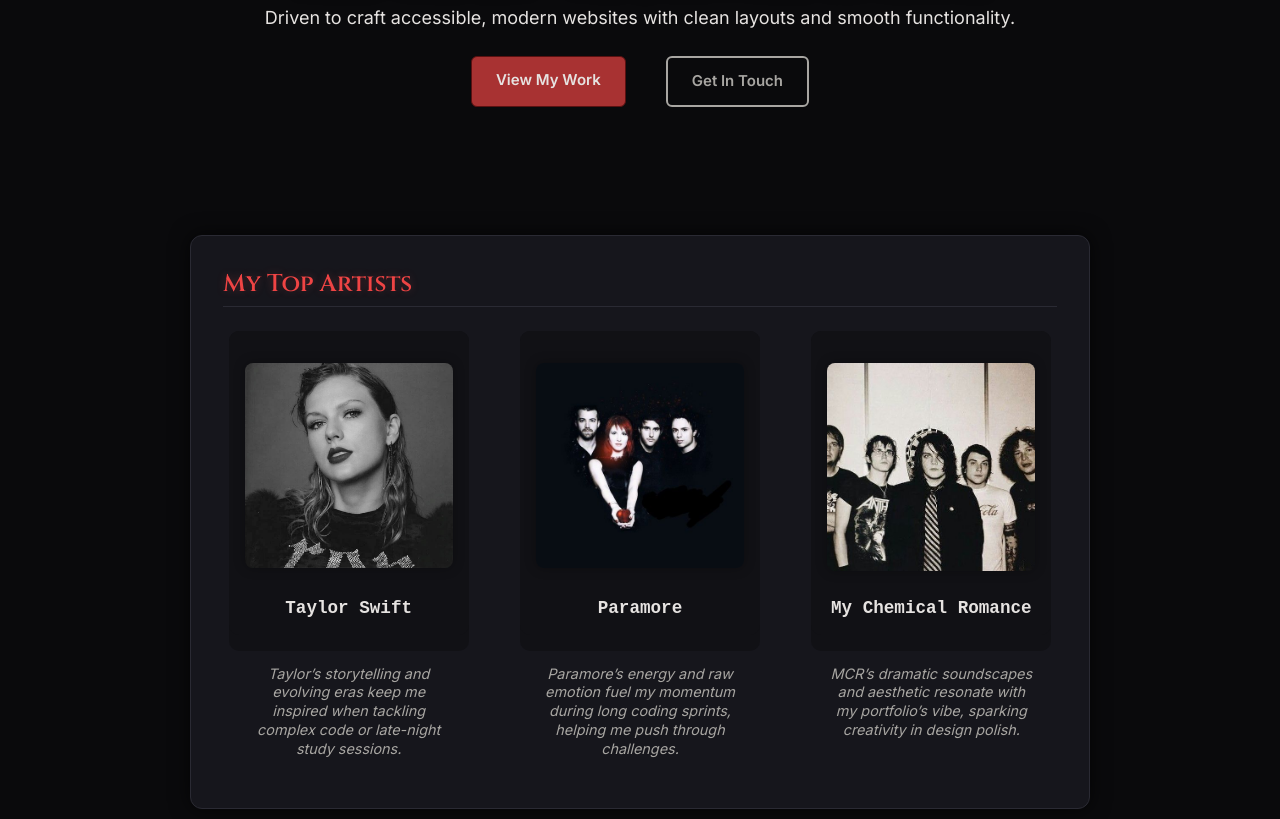
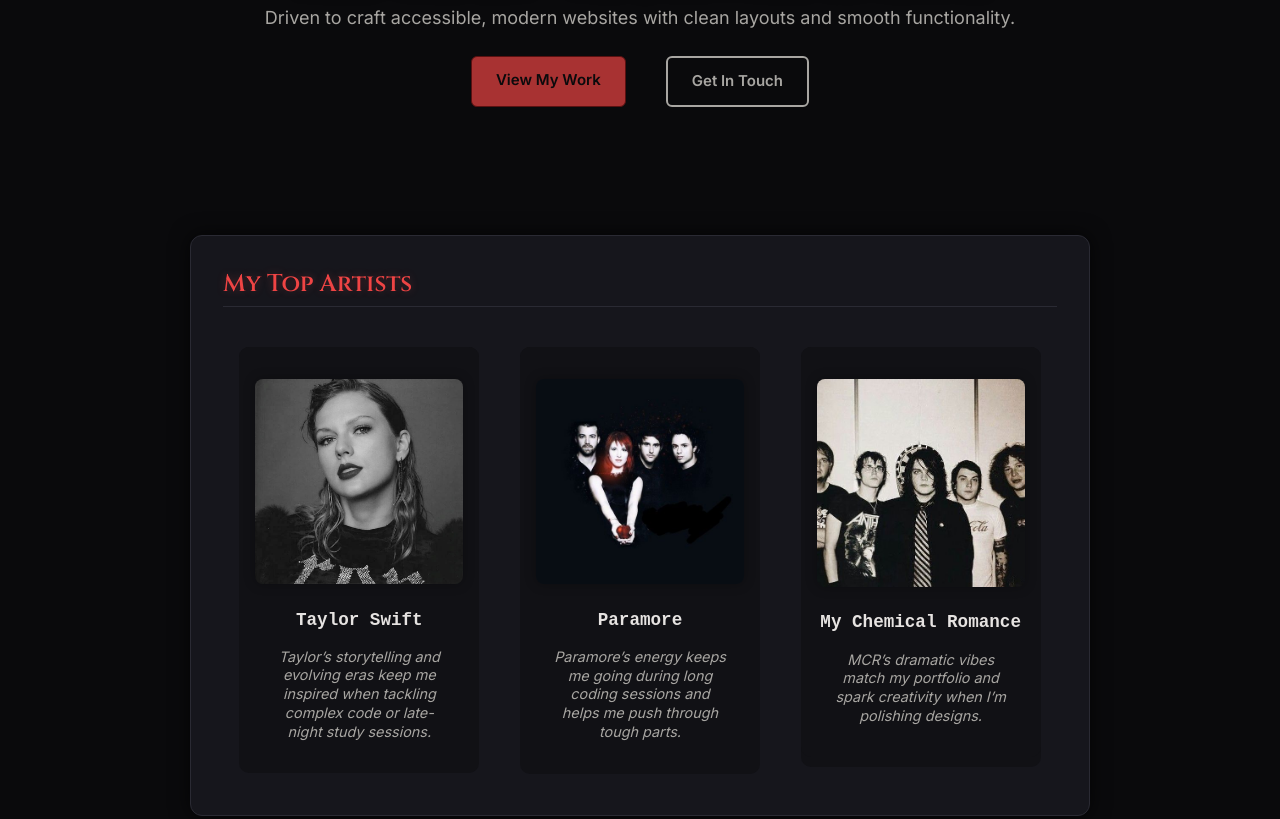
Before and after one commit to GouuuM/Webportfolio, a plain HTML site: page Finals/index.html in a window 1280 px wide. Shown: the part 213-1032 px from the top of the page. Drawn offline with nearby package versions, Linux system fonts and the light colour scheme.

Commit message:
debug (again)

```diff
--- a/Finals/index.html
+++ b/Finals/index.html
@@ -73,6 +73,11 @@
       <div class="artist-front">
         <img src="images/Taylor-Swift-darkmode.jpg" alt="Taylor Swift" class="artist-img" id="ts-front-img">
         <h5 class="artist-name">Taylor Swift</h5>
+        <div class="artist-caption text-center">
+          <p class="artist-reflection">
+            Taylor’s storytelling and evolving eras keep me inspired when tackling complex code or late-night study sessions.
+          </p>
+        </div>
       </div>
       <div class="artist-back">
         <div class="album-wrapper fade-right visible">
@@ -84,13 +89,8 @@
       </div>
     </div>
   </div>
-        <!-- ✅ Reflection below the card -->
-        <div class="artist-caption fade-section text-center">
-          <p class="artist-reflection">
-            Taylor’s storytelling and evolving eras keep me inspired when tackling complex code or late-night study sessions.
-          </p>
 </div>
-      </div>
+
 
       <!-- Paramore -->
 <div class="artist-item">
@@ -99,6 +99,11 @@
       <div class="artist-front">
         <img src="images/Paramore-darkmode.jpg" alt="Paramore" class="artist-img" id="paramore-front-img">
         <h5 class="artist-name">Paramore</h5>
+        <div class="artist-caption text-center">
+          <p class="artist-reflection">
+            Paramore’s energy keeps me going during long coding sessions and helps me push through tough parts.
+          </p>
+        </div>
       </div>
       <div class="artist-back">
         <div class="album-wrapper fade-right visible">
@@ -110,12 +115,8 @@
       </div>
     </div>
   </div>
-        <div class="artist-caption fade-section text-center">
-          <p class="artist-reflection">
-            Paramore’s energy and raw emotion fuel my momentum during long coding sprints, helping me push through challenges.
-          </p>
 </div>
-      </div>
+
 
       <!-- My Chemical Romance -->
 <div class="artist-item">
@@ -124,6 +125,11 @@
       <div class="artist-front">
         <img src="images/MCR-darkmode.jpg" alt="My Chemical Romance" class="artist-img" id="mcr-front-img">
         <h5 class="artist-name">My Chemical Romance</h5>
+        <div class="artist-caption text-center">
+          <p class="artist-reflection">
+            MCR’s dramatic vibes match my portfolio and spark creativity when I’m polishing designs.
+          </p>
+        </div>
       </div>
       <div class="artist-back">
         <div class="album-wrapper fade-right visible">
@@ -135,14 +141,8 @@
       </div>
     </div>
   </div>
-        <div class="artist-caption fade-section text-center">
-          <p class="artist-reflection">
-            MCR’s dramatic soundscapes and aesthetic resonate with my portfolio’s vibe, sparking creativity in design polish.
-          </p>
 </div>
-      </div>
-    </div>
-  </div>
+
 </section>
 
 <!-- Skills -->
@@ -155,23 +155,21 @@
       <div class="skill-card p-6 rounded-lg shadow-md hover:shadow-red-500/40 transition text-center">
         <h3 class="text-xl font-cinzel text-yellow-600 mb-2">Designer</h3>
         <p class="text-gray-400 italic">
-          I create visuals that balance clarity, creativity, and impact.
+          I design visuals that combine clarity, creativity, and impact.
         </p>
         <h4 class="mt-4 text-red-500 font-semibold">What I enjoy designing:</h4>
         <ul class="list-disc list-inside text-gray-300 mt-2">
           <li>Interfaces</li>
           <li>Websites</li>
-          <li>Branding</li>
           <li>Media layouts</li>
+          <li>Social media graphics</li>
         </ul>
         <h4 class="mt-4 text-red-500 font-semibold">Design Tools I use:</h4>
         <ul class="list-disc list-inside text-gray-300 mt-2">
+          <li>Canva</li>
           <li>Figma</li>
           <li>Photoshop</li>
           <li>Premiere Pro</li>
-          <li>Affinity Designer</li>
-          <li>Sketch</li>
-          <li>Pen & Paper</li>
         </ul>
       </div>
     </div>
@@ -181,7 +179,7 @@
       <div class="skill-card p-6 rounded-lg shadow-md hover:shadow-red-500/40 transition text-center">
         <h3 class="text-xl font-cinzel text-yellow-600 mb-2">Frontend Developer</h3>
         <p class="text-gray-400 italic">
-          I turn ideas into responsive, interactive experiences with clean and maintainable code.
+          I transform ideas into interactive, responsive experiences using clean, maintainable code.
         </p>
         <h4 class="mt-4 text-red-500 font-semibold">Languages I work with:</h4>
         <ul class="list-disc list-inside text-gray-300 mt-2">
@@ -189,14 +187,12 @@
           <li>CSS</li>
           <li>JavaScript</li>
           <li>Sass</li>
-          <li>Git</li>
         </ul>
         <h4 class="mt-4 text-red-500 font-semibold">Dev Tools I rely on:</h4>
         <ul class="list-disc list-inside text-gray-300 mt-2">
           <li>VS Code</li>
           <li>Tailwind</li>
           <li>Bootstrap</li>
-          <li>Netlify</li>
           <li>Github</li>
         </ul>
       </div>
@@ -212,9 +208,12 @@
     <!-- School Management System -->
     <div class="col-md-6">
       <div class="skill-card p-6 rounded-lg shadow-md hover:shadow-red-500/40 transition">
-        <h5 class="text-lg font-cinzel text-yellow-600 mb-2">School Management System</h5>
+        <h5 class="text-lg font-cinzel text-yellow-600 mb-2">
+          <a href="https://github.com/GouuuM/PROJECT-S.W.I.F.T"
+            target="_blank"
+            class="theme-link">School Management System</a></h5>
         <ul class="list-disc list-inside text-gray-300">
-          <li>Java-based system</li>
+          <li>Java-based console system</li>
           <li>Teacher panel</li>
           <li>Assignments & announcements</li>
         </ul>
@@ -224,11 +223,14 @@
     <!-- Portfolio UI/UX -->
     <div class="col-md-6">
       <div class="skill-card p-6 rounded-lg shadow-md hover:shadow-red-500/40 transition">
-        <h5 class="text-lg font-cinzel text-yellow-600 mb-2">Portfolio UI/UX</h5>
+        <h5 class="text-lg font-cinzel text-yellow-600 mb-2">
+          <a href="https://github.com/GouuuM/Webportfolio"
+            target="_blank"
+            class="theme-link">Portfolio UI/UX</a></h5>
         <ul class="list-disc list-inside text-gray-300">
-          <li>Dark gothic portfolio</li>
           <li>Cursor glow & parallax</li>
           <li>Theme toggle</li>
+          <li>Webporfolio</li>
         </ul>
       </div>
     </div>
@@ -285,7 +287,7 @@
           Worlds 2024 Champion (League of Legends)
         </h5>
         <p>
-          Victory on the global stage, proving skill, strategy, and teamwork at the highest level.
+          Showcasing technical skill, strategic thinking, and teamwork.
         </p>
 
         <!-- Overlay hover media -->
@@ -302,7 +304,7 @@
           Emerald 1 — League of Legends
         </h5>
         <p>
-          Top-tier rank, highlighting perseverance, strategy, and teamwork.
+          Achieving a top-tier rank, demonstrating perseverance, strategic problem-solving, and strong teamwork.
         </p>
 
         <!-- Overlay hover media -->
@@ -324,7 +326,7 @@
       <div class="skill-card p-6 rounded-lg shadow-md hover:shadow-red-500/40 transition">
         <h5 class="text-lg font-cinzel text-yellow-600 mb-2">NCII</h5>
         <p>
-          National Certificate II — foundational technical proficiency.
+          Software & Hardware Systems
         </p>
       </div>
     </div>
@@ -334,7 +336,7 @@
       <div class="skill-card p-6 rounded-lg shadow-md hover:shadow-red-500/40 transition">
         <h5 class="text-lg font-cinzel text-yellow-600 mb-2">NCIII</h5>
         <p>
-          National Certificate III — advanced technical specialization.
+         Creative & Digital Graphics Design
         </p>
       </div>
     </div>
--- a/Finals/style.css
+++ b/Finals/style.css
@@ -9,7 +9,7 @@
 
   --accent: #a83232;
   --accent-light: #d94c4c;
-  --secondary: #c0a060;
+  --secondary: #f3b109;
 
   --shadow: rgba(0, 0, 0, 0.7);
   --border: #2a2a33;
@@ -27,7 +27,7 @@
 
   --accent: #6a1b9a;
   --accent-light: #9c27b0;
-  --secondary: #ffe4a1;
+  --secondary: #f3b109;
 
   --shadow: rgba(0, 0, 0, 0.35);
   --border: #dcd6cf;
@@ -47,6 +47,9 @@ html, body {
   line-height: 1.6;
   transition: background 0.4s ease, color 0.4s ease;
 }
+html {
+  scroll-behavior: smooth;
+}
 .about-page {
   max-width: 900px;
   margin: 0 auto;
@@ -61,44 +64,6 @@ h1, h2, h3, h4, h5 {
 header.intro h1,
 section h2 {
   font-family: "Cinzel", serif;
-}
-
-/* ===== FADE REVEAL ===== */
-.fade-section {
-  opacity: 0;
-  transform: translateY(20px);
-  transition: opacity 0.6s ease, transform 0.6s ease;
-}
-.fade-section.visible {
-  opacity: 1;
-  transform: translateY(0);
-}
-
-/* ===== FADE-RIGHT ANIMATION FOR ALBUMS ===== */
-.fade-right {
-  opacity: 0;
-  transform: translateX(40px);
-  transition: opacity 0.6s ease, transform 0.6s ease;
-  will-change: opacity, transform;
-}
-.fade-right.visible {
-  opacity: 1;
-  transform: translateX(0);
-}
-
-/* ===== HERO / HEADER ===== */
-header.intro {
-  text-align: center;
-  margin-bottom: 2.5rem;
-}
-header.intro h1 {
-  font-size: 3rem;
-  color: var(--accent-light);
-  text-shadow: 0 0 12px rgba(217, 76, 76, 0.4);
-}
-header.intro p {
-  color: var(--text-muted);
-  font-size: 1.2rem;
 }
 
 /* ===== SECTION TITLES ===== */
@@ -144,32 +109,54 @@ section p {
   opacity: 1;
 }
 
-/* ===== LINKS ===== */
-a {
-  color: var(--secondary);
-  text-decoration: none;
-  transition: color 0.3s ease;
+/* ===== FADE REVEAL ===== */
+.fade-section {
+  opacity: 0;
+  transform: translateY(20px);
+  transition: opacity 0.6s ease, transform 0.6s ease;
 }
-a:hover {
-  color: var(--accent-light);
-  text-decoration: underline;
+.fade-section.visible {
+  opacity: 1;
+  transform: translateY(0);
 }
 
-/* Theme-aware nav links */
-.theme-link {
-  color: var(--text);
-  transition: color 0.3s ease;
+/* ===== FADE-RIGHT ANIMATION FOR ALBUMS ===== */
+.fade-right {
+  opacity: 0;
+  transform: translateX(40px);
+  transition: opacity 0.6s ease, transform 0.6s ease;
+  will-change: opacity, transform;
 }
-.theme-link:hover {
-  color: var(--accent-light);
+.fade-right.visible {
+  opacity: 1;
+  transform: translateX(0);
 }
 
-/* ===== FOOTER BASE ===== */
-footer {
+/* ===== SECTION IMAGE STYLING ===== */
+section img {
+  max-width: 100%;
+  border-radius: 8px;
+  box-shadow: 0 0 12px rgba(0,0,0,0.3);
+  margin: 1rem 0;
+  transition: transform 0.3s ease;
+}
+section img:hover {
+  transform: scale(1.03);
+}
+
+/* ===== HERO / HEADER ===== */
+header.intro {
   text-align: center;
-  margin-top: 3rem;
+  margin-bottom: 2.5rem;
+}
+header.intro h1 {
+  font-size: 3rem;
+  color: var(--accent-light);
+  text-shadow: 0 0 12px rgba(217, 76, 76, 0.4);
+}
+header.intro p {
   color: var(--text-muted);
-  font-size: 0.9rem;
+  font-size: 1.2rem;
 }
 
 /* ===== PANELS ===== */
@@ -185,7 +172,7 @@ footer {
 }
 .panel:hover {
   background: var(--hover);
-  box-shadow: 0 0 28px rgba(168,50,50,0.35);
+  box-shadow: 0 0 28px rgba(168, 50, 50, 0.35);
 }
 
 /* ===== BUTTONS ===== */
@@ -281,6 +268,8 @@ footer {
   border-radius: 10px;
   padding-bottom: 1rem;
   height: auto;
+  min-width: none;
+  perspective: 1000px;
 }
 .artist-inner {
   position: relative;
@@ -307,12 +296,24 @@ footer {
   justify-content: space-between;
   overflow: hidden;
 }
-.artist-front { z-index: 2; }
+.artist-front {
+  display: flex;
+  flex-direction: column;
+  align-items: center;
+  justify-content: flex-start;
+  padding: 1rem;
+  z-index: 2;
+  position: relative;
+}
 .artist-back {
   transform: rotateY(180deg);
   text-align: center;
   overflow-y: auto;
-  padding-bottom: 1rem 1rem 2rem;
+  padding: 1rem 1rem 2rem;
+  position: absolute;
+  inset: 0;
+  backface-visibility: hidden;
+  transition: transform 0.6s ease;
 }
 .artist-insights {
   text-align: center;
@@ -349,7 +350,7 @@ footer {
   font-size: 1rem;
   text-align: center;
   padding: 0 0.5rem;
-  word-wrap: break-word;
+  word-break: break-word;
   line-height: 1.2;
 }
 
@@ -384,24 +385,50 @@ footer {
   color: var(--text);
   text-align: center;
 }
+
 .artist-caption {
-  margin-top: 0.3rem;
-  margin-bottom: 0.1rem;
+  margin-top: 0.5rem;
+  padding: 0 1rem;
   max-width: 240px;
-  text-align: center;
-  padding: 0 1rem;
+  width: 100%;
 }
+
 .artist-reflection {
   font-size: 0.9rem;
   font-style: italic;
   color: var(--text-muted);
   line-height: 1.3;
+  text-align: center;
+  white-space: normal;
+  word-break: break-word;
 }
+
 .artist-item {
   display: flex;
   flex-direction: column;
   align-items: center;
 }
+
+.artist-container {
+  width: 100%;
+  max-width: 1100px;
+  margin: 0 auto;
+  padding: 1rem;
+  overflow: hidden; /* ✅ prevents overflow */
+}
+
+.artist-grid {
+  display: grid;
+  grid-template-columns: repeat(auto-fit, minmax(240px, 1fr));
+  gap: 2rem;
+  justify-items: center;
+  align-items: start;
+  width: 100%;
+  max-width: 100%; /* ✅ ensures it doesn't stretch beyond container */
+  box-sizing: border-box;
+}
+
+/* Divider line before reflection */
 .artist-caption::before {
   content: "";
   display: block;
@@ -411,7 +438,6 @@ footer {
   background-color: var(--border-muted);
   opacity: 0.3;
 }
-
 
 /* ===== MOBILE: 320px, 375px, 425px ===== */
 @media (max-width: 425px) {
@@ -427,6 +453,7 @@ footer {
   .artist-card {
     max-width: 160px;
     height: 220px;
+
   }
   .album-cover {
     width: 110px;
@@ -510,11 +537,11 @@ footer {
   }
   .artist-card {
     max-width: 240px;
-    height: 320px;
+    height: 420px;
   }
   .album-cover {
-    width: 160px;
-    height: 160px;
+    width: 140px;
+    height: 140px;
   }
   .artist-grid {
     display: grid;
@@ -539,22 +566,6 @@ footer {
   background: var(--accent-light);
 }
 
-/* ===== ADDITIONAL SECTION STYLES ===== */
-section p {
-  margin-bottom: 1rem;
-  color: var(--text);
-}
-section img {
-  max-width: 100%;
-  border-radius: 8px;
-  box-shadow: 0 0 12px rgba(0,0,0,0.3);
-  margin: 1rem 0;
-  transition: transform 0.3s ease;
-}
-section img:hover {
-  transform: scale(1.03);
-}
-
 /* ===== HOVER EFFECTS ===== */
 .button, .button-ghost {
   cursor: pointer;
@@ -564,11 +575,6 @@ section img:hover {
 }
 .button:active, .button-ghost:active {
   transform: translateY(1px);
-}
-
-/* ===== SMOOTH SCROLLING ===== */
-html {
-  scroll-behavior: smooth;
 }
 
 /* ===== DARK MODE SPECIFIC ===== */
@@ -627,9 +633,9 @@ html {
   color: #000000;
 }
 
-/* ===== LIGHT MODE OVERRIDE FOR SKILL CARD TITLES ===== */
+/* LIGHT MODE OVERRIDE */
 .light-mode .skills-panel h3 {
-  color: var(--secondary); /* antique gold */
+   color: #ca8a04;
 }
 
 /* ===== LIGHT MODE BUTTONS + LINKS ===== */
@@ -642,7 +648,7 @@ html {
   border-color: var(--accent);
 }
 .light-mode .theme-link {
-  color: var(--text);
+  color: var(--secondary);
 }
 .light-mode .theme-link:hover {
   color: var(--accent);
@@ -718,7 +724,7 @@ html {
   color: var(--accent-light);
 }
 
-/* ===== RESPONSIVE BREAKPOINTS ===== */
+/* ===== RESPONSIVE BREAKPOINTS FOR NAV ===== */
 @media (max-width: 768px) {
   .nav-menu {
     display: none;
@@ -746,22 +752,20 @@ html {
   }
 }
 
+/* ===== INTRO SECTION ===== */
 .intro-section {
   padding: 4rem 2rem;
   background-color: var(--bg-dark);
 }
-
 .intro-section h1 {
   font-size: 2.5rem;
   font-weight: bold;
   color: var(--text);
 }
-
 .intro-section p {
   font-size: 1.1rem;
   color: var(--text-muted);
 }
-
 .intro-buttons .button {
   padding: 0.75rem 1.5rem;
   border-radius: 6px;
@@ -769,11 +773,21 @@ html {
   transition: background 0.3s ease;
 }
 
+/* ===== INTRO BUTTONS ===== */
+.intro-buttons .button {
+  padding: 0.75rem 1.5rem;
+  border-radius: 6px;
+  font-weight: 600;
+  transition: background 0.3s ease;
+}
+
+/* ===== BUTTON PRIMARY ===== */
 .button-primary {
   background-color: var(--accent);
-  color: var(--bg-dark);
+  color: var(--bg);
 }
 
+/* ===== BUTTON GHOST (Intro Override) ===== */
 .button-ghost {
   background-color: transparent;
   border: 2px solid var(--text-muted);
```
Lines whose indentation alone changed are shown as unchanged.
